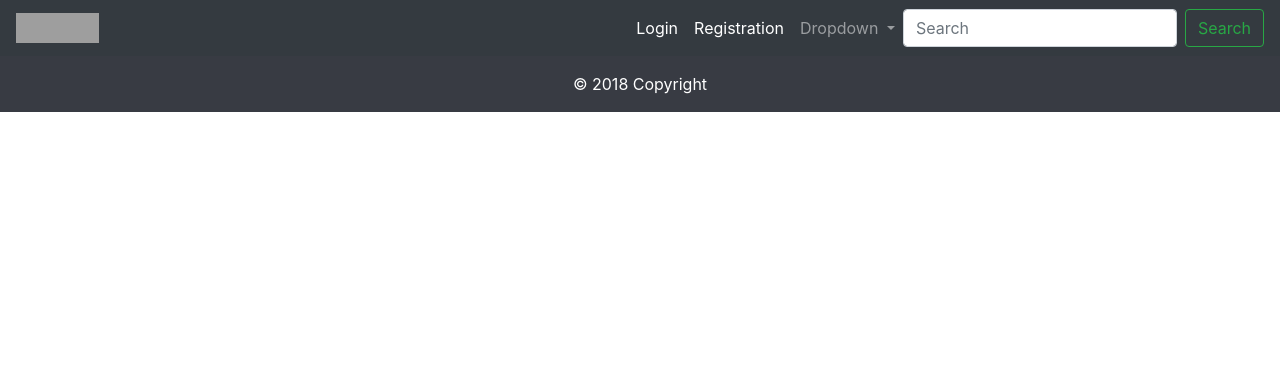
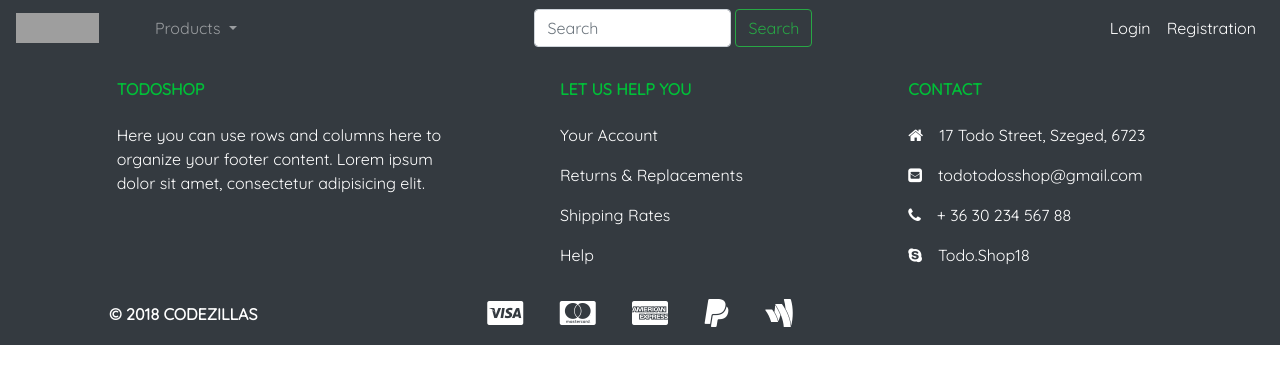
Before and after one commit to flowacademyhu/express-application, a Node project: template app/views/users/index.handlebars in a window 1280 px wide. Shown: the top 384 px of the page. Run offline with Node 20 templates, Linux system fonts and the light colour scheme; the template is opened without the code that fills it, so the values that code supplies are empty; some libraries are stand-ins or nearby versions; grey boxes are pictures that could not be loaded.

Commit message:
header & footer

```diff
--- a/app/views/layouts/main.handlebars
+++ b/app/views/layouts/main.handlebars
@@ -5,26 +5,17 @@
   <meta charset="utf-8">
   <link rel="stylesheet" href="https://maxcdn.bootstrapcdn.com/bootstrap/4.1.0/css/bootstrap.min.css">
   <link rel="stylesheet" href="/css/style.css">
+  <link href="https://fonts.googleapis.com/css?family=Quicksand" rel="stylesheet">
+  <link href="https://maxcdn.bootstrapcdn.com/font-awesome/4.7.0/css/font-awesome.min.css" rel="stylesheet">
 </head>
 <body>
   <!-- Logo -->
   <nav class="navbar navbar-expand-lg navbar-dark bg-dark">
     <a href="/users"><img id="logo" src="/images/flowlogo.png"/></a>
-  <button class="navbar-toggler" type="button" data-toggle="collapse" data-target="#navbarSupportedContent" aria-controls="navbarSupportedContent" aria-expanded="false" aria-label="Toggle navigation">
-    <span class="navbar-toggler-icon"></span>
-  </button>
-
-  <div class="collapse navbar-collapse" id="navbarSupportedContent">
-    <ul class="navbar-nav ml-auto">
-      <li class="nav-item active">
-        <a class="nav-link" href="#">Login<span class="sr-only">(current)</span></a>
-      </li>
-       <li class="nav-item active">
-        <a class="nav-link" href="/users/new">Registration<span class="sr-only">(current)</span></a>
-      </li>
-      <li class="nav-item dropdown">
+     <ul class="navbar-nav  ml-5">
+      <li class="nav-item dropdown ml-auto">
         <a class="nav-link dropdown-toggle" href="#" id="navbarDropdown" role="button" data-toggle="dropdown" aria-haspopup="true" aria-expanded="false">
-          Dropdown
+          Products
         </a>
         <div class="dropdown-menu" aria-labelledby="navbarDropdown">
           <a class="dropdown-item" href="#">Action</a>
@@ -34,20 +25,112 @@
         </div>
       </li>
     </ul>
-    <form class="form-inline my-2 my-lg-0">
-
-      <input class="form-control mr-sm-2" type="search" placeholder="Search" aria-label="Search">
-      <button class="btn btn-outline-success my-2 my-sm-0" type="submit">Search</button>
+  <button class="navbar-toggler" type="button" data-toggle="collapse" data-target="#navbarSupportedContent" aria-controls="navbarSupportedContent" aria-expanded="false" aria-label="Toggle navigation">
+    <span class="navbar-toggler-icon"></span>
+  </button>
+<!-- search -->
+  <div class="collapse navbar-collapse " id="navbarSupportedContent">
+    <form class="form-inline my-2 my-lg-0  ml-auto">
+      <div class="form-group col-12">
+        <input class="form-control mr-1" type="search" placeholder="Search" aria-label="Search">
+        <button class="btn btn-outline-success my-2 my-sm-0" type="submit">Search</button>
+      </div>
     </form>
+    <!-- log / reg -->
+    <ul class="navbar-nav ml-auto">
+      <li class="nav-item active">
+        <a class="nav-link" href="#">Login<span class="sr-only">(current)</span></a>
+      </li>
+      <li class="nav-item active">
+        <a class="nav-link" href="/users/new">Registration<span class="sr-only">(current)</span></a>
+      </li>
+    </ul>
+  </div>
 </nav>
 
   {{{body}}}
 
- <footer class="page-footer font-small pageDark">
-
- <div class="footer-copyright text-center py-3">© 2018 Copyright</div>
-
-
-</footer>
+<!-- Footer -->
+<footer class="page-footer font-small mdb-color pt-1 text-white bg-dark" >
+    <!-- Footer Links -->
+    <div class="container text-center text-md-left" >
+      <!-- Footer links -->
+      <div class="row text-center text-md-left mt-3 pb-3">
+        <!-- Grid column -->
+        <div class="col-md-3 col-lg-3 col-xl-4 mx-auto mt-1">
+          <h6 class="text-uppercase mb-4 font-weight-bold green">Todoshop</h6>
+          <p>Here you can use rows and columns here to organize your footer content. Lorem ipsum dolor sit amet, consectetur
+            adipisicing elit.</p>
+        </div>
+        <!-- Grid column -->
+        <hr class="w-100 clearfix d-md-none">
+        <!-- Grid column -->
+        <div class="col-md-3 col-lg-2 col-xl-3 mx-auto mt-1">
+          <h6 class="text-uppercase mb-4 font-weight-bold green">Let us help you</h6>
+          <p><a href="#!">Your Account</a></p>
+          <p><a href="#!">Returns & Replacements</a></p>
+          <p><a href="#!">Shipping Rates</a></p>
+          <p><a href="#!">Help</a></p>
+        </div>
+        <!-- Grid column -->
+        <hr class="w-100 clearfix d-md-none">
+        <!-- Grid column -->
+        <div class="col-md-4 col-lg-3 col-xl-3 mx-auto mt-1">
+          <h6 class="text-uppercase mb-4 font-weight-bold green">Contact</h6>
+          <p>
+            <span class="fa fa-home mr-3" aria-hidden="true"></span>17 Todo Street, Szeged, 6723
+          </p>
+          <p><i class="fa fa-envelope-square mr-3" aria-hidden="true"></i>todotodosshop@gmail.com</p>
+          <p><i class="fa fa-phone mr-3" aria-hidden="true"></i>+ 36 30 234 567 88</p>
+          <p><i class="fa fa-skype mr-3" aria-hidden="true"></i>Todo.Shop18</p>
+        </div>
+        <!-- Grid column -->
+      </div>
+      <!-- Footer links -->
+      <!-- Grid row -->
+      <div class="row d-flex align-items-center">
+        <!-- Grid column -->
+        <div class="col-md-4 col-lg-4 text-center">
+          <!--Copyright-->
+          <p class="text-center text-md-left ml-4"><b>© 2018 CODEZILLAS</b></p>
+        </div>
+        <!-- Grid column -->
+        <div class="col-md-4 col-lg-4">
+          <!-- Social buttons -->
+          <div class="text-center text-md-center">
+            <ul class="list-unstyled list-inline">
+              <li class="list-inline-item">
+                <a class="btn-floating btn-sm rgba-white-slight mx-1">
+                  <i class="fa fa-cc-visa fa-2x"></i>
+                </a>
+              </li>
+               <li class="list-inline-item">
+                <a class="btn-floating btn-sm rgba-white-slight mx-1">
+                  <i class="fa fa-cc-mastercard fa-2x"></i>
+                </a>
+              </li>
+               <li class="list-inline-item">
+                <a class="btn-floating btn-sm rgba-white-slight mx-1">
+                  <i class="fa fa-cc-amex fa-2x"></i>
+                </a>
+              </li>
+              <li class="list-inline-item">
+                <a class="btn-floating btn-sm rgba-white-slight mx-1">
+                  <i class="fa fa-paypal fa-2x"></i>
+                </a>
+              </li>
+              <li class="list-inline-item">
+                <a class="btn-floating btn-sm rgba-white-slight mx-1">
+                  <i class="fa fa-google-wallet fa-2x"></i>
+                </a>
+              </li>
+            </ul>
+          </div>
+        </div>
+        <!-- Grid column -->
+      </div>
+      <!-- Grid row -->
+    </div>
+  </footer>
 </body>
 </html>
--- a/app/views/users/edit.handlebars
+++ b/app/views/users/edit.handlebars
@@ -1,4 +1,4 @@
-<div class="boxok mx-auto">
+<div class="col-4 p-3 m-3 mx-auto bg-dark text-white">
 <form method="POST" action="/users/{{user.id}}?_method=put">
   <div class="form-group">
     <label for="exampleInputEmail1">First name:</label>
@@ -16,6 +16,6 @@
     <label for="exampleInputPassword1">Password:</label>
     <input name="encryptedPassword" value="{{user.encryptedPassword}}" type="password" class="form-control" id="exampleInputPassword1">
   </div>
-  <button type="submit" class="btn btn-light">Change</button>
+  <button class="btn btn-success my-2 my-sm-0" type="submit">Change</button>
 </form>
 </div>
--- a/app/views/users/index.handlebars
+++ b/app/views/users/index.handlebars
@@ -1,27 +1,26 @@
 {{#each users}}
 
-<div class="row">
-  <div class="col-sm-2"><h4>{{firstName}}</h4></div>
-  <div class="col-sm-2"><h4> {{lastName}}</h4></div>
-  <div class="col-sm-5"><h4> {{email}}</h4></div>
+<div class="row justify-content-center align-self-center mt-2 mb-2">
 
-<div class="col-sm-1">
-  <a href="/users/{{id}}">
-  <button type="submit" class="btn btn-outline-dark">Show</button>
-  </a>
+  <div class="btn-group col-sm-2 ml-3"><h4>{{firstName}}</h4></div>
+  <div class="btn-group col-sm-2 ml-3"><h4> {{lastName}}</h4></div>
+  <div class="btn-group col-sm-5 ml-3"><h4> {{email}}</h4></div>
+
+  <div class="btn-group col-sm-2">
+    <a href="/users/{{id}}">
+      <button type="submit" class="btn btn-outline-success">Show</button>
+    </a>
+
+    <a href="/users/{{id}}/edit">
+      <button type="submit" class="btn btn-outline-success">Edit</button>
+    </a>
+
+    <form method="POST" action="/users/{{id}}?_method=delete">
+      <button type="submit" class="btn btn-outline-success">Törlés</button>
+    </form>
+  </div>
+
 </div>
-
-<div class="col-sm-1">
-  <a href="/users/{{id}}/edit">
-  <button type="submit" class="btn btn-outline-dark">Edit</button>
-  </a>
-</div>
-
-<div class="col-sm-1">
-  <form method="POST" action="/users/{{id}}?_method=delete">
-  <button type="submit" class="btn btn-outline-dark">Törlés</button>
-  </form>
-  </div>
-</div>
+ <hr style="width: 100%; color: black; height: 1px; background-color:black; padding:0; margin:0;"  />
 
 {{/each}}
--- a/app/views/users/show.handlebars
+++ b/app/views/users/show.handlebars
@@ -1,2 +1,4 @@
-<h2>{{user.firstName}} {{user.lastName}}</h2>
-<p>{{user.email}}</p>
+<div class="col-3 p-3 m-3 mx-auto bg-dark text-white">
+    <h4><u>Name:</u><br/>{{user.firstName}} {{user.lastName}}</h4>
+    <h4><u>Email:</u><br/>{{user.email}}</h4>
+</div>
--- a/public/css/style.css
+++ b/public/css/style.css
@@ -1,29 +1,31 @@
-body {margin: auto; }
 
+* { margin:0;padding:0;font-family: 'Quicksand', sans-serif}
+
+body {
+    width:100;
+    height:100
+}
 
 #logo {
     width: 83px;
-    height: 30px;
+    height: 30px
 }
 
-.boxok {
-    margin: 20px;
-    padding: 20px;
-    min-width: 270px;
-    max-width: 400px;
-    align-items:center;
-    border:2px #292629 solid;
-    color: white;
-    background: #383B43;
+a {
+    color: white
 }
 
-.pageDark {
-   background-color: #383B43;
-   color:white
+a:hover{
+    color: #00BF38;
+    text-decoration: none
+}
+
+.green {
+    color: #00BF38
 }
 
 .usersList {
     display: flex;
     justify-content: space-around;
-    flex-flow: row wrap;
+    flex-flow: row wrap
 }
```
Also changed, not shown: app/views/users/new.handlebars (+11 -18 lines).
